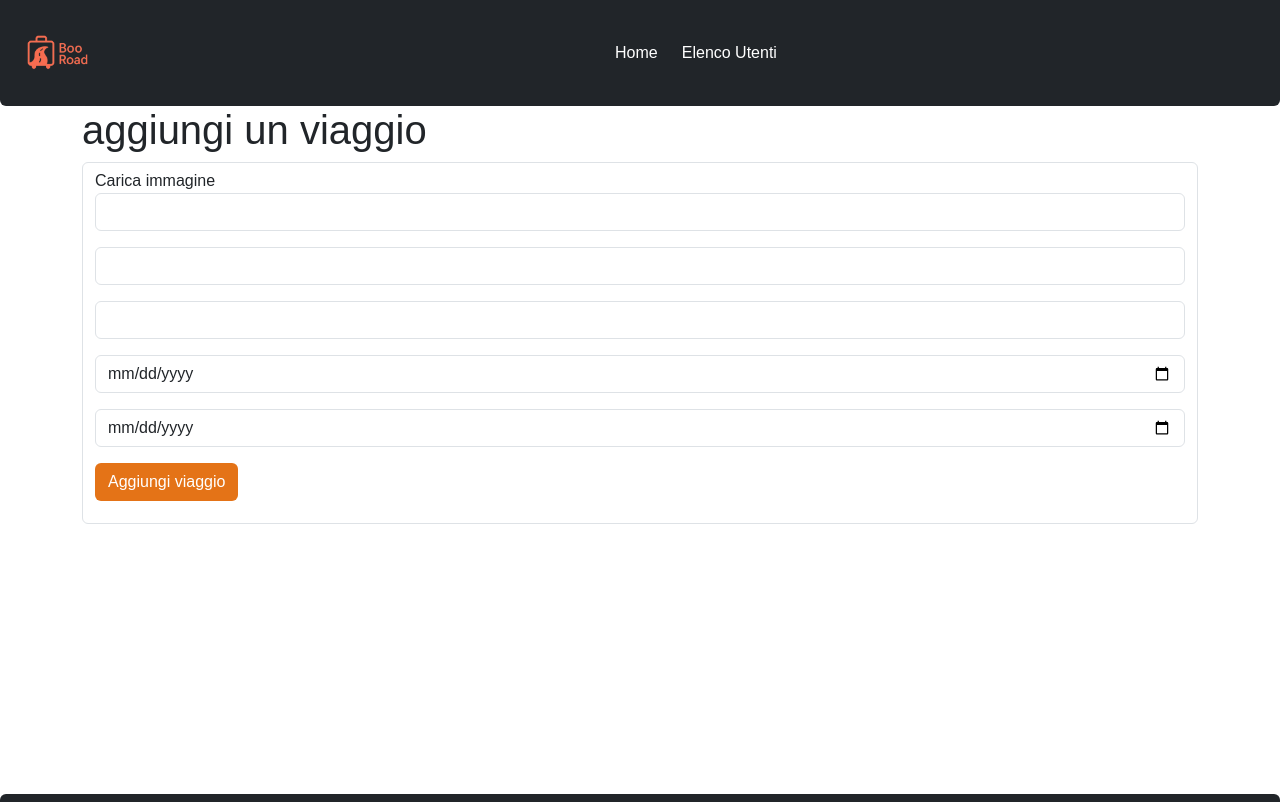
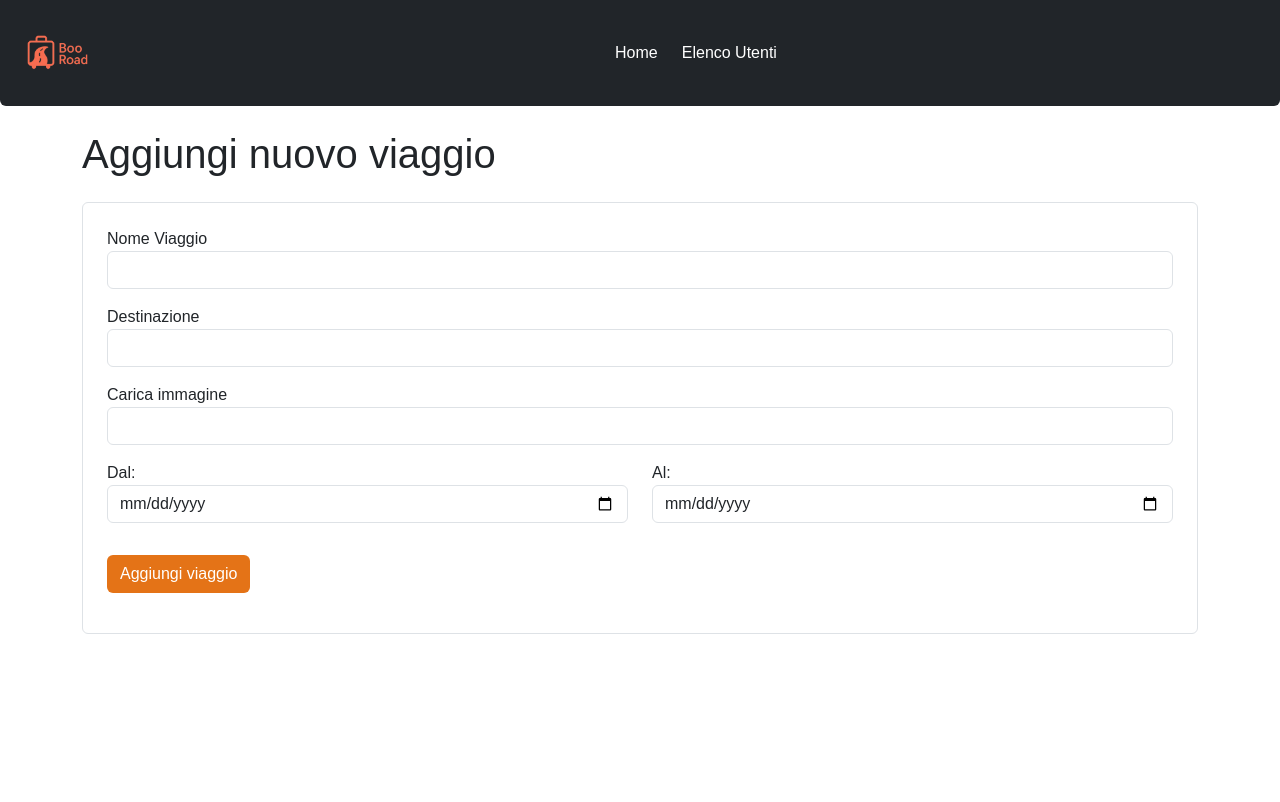
Before and after one commit to mattiacoli/BooRoad, a React (Vite) app: page /addtrip in a window 1280 px wide. Shown: the top 802 px of the page. Built offline with nearby package versions, Linux system fonts and the light colour scheme.

Commit message:
Improve AddTrip form layout and styling; update Home component for better trip navigation

```diff
--- a/src/pages/AddTrip.jsx
+++ b/src/pages/AddTrip.jsx
@@ -72,11 +72,29 @@ export default function AddTrip() {
   return (
     <>
       <div className="container">
-        <h1>aggiungi un viaggio</h1>
+        <h1 className="my-4">Aggiungi nuovo viaggio</h1>
 
-        <form onSubmit={(e) => { e.preventDefault(); handleSubmit() }} className="form-control" action="">
+        <form onSubmit={(e) => { e.preventDefault(); handleSubmit() }} className="form-control p-4" action="">
 
-          <label htmlFor="immagine"> Carica immagine</label>
+
+
+          <label htmlFor="nome mb-2"> Nome Viaggio</label>
+          <input
+            className="form-control mb-3"
+            name="nome"
+            type="text"
+            value={newTrip.nome}
+            onChange={(e) => handleChange(e.target.name, e.target.value)} required />
+
+
+          <label htmlFor="citta mb-2">Destinazione</label>
+          <input className="form-control mb-3"
+            name="città"
+            type="text"
+            value={newTrip.città}
+            onChange={(e) => handleChange(e.target.name, e.target.value)} required />
+
+          <label htmlFor="immagine mb-2"> Carica immagine</label>
           <input
             className="form-control mb-3"
             name="immagine"
@@ -84,32 +102,29 @@ export default function AddTrip() {
             value={newTrip.immagine}
             onChange={(e) => handleChange(e.target.name, e.target.value)} required />
 
-          <input
-            className="form-control mb-3"
-            name="nome"
-            type="text"
-            value={newTrip.nome}
-            onChange={(e) => handleChange(e.target.name, e.target.value)} required />
-
-          <input className="form-control mb-3"
-            name="città"
-            type="text"
-            value={newTrip.città}
-            onChange={(e) => handleChange(e.target.name, e.target.value)} required />
-
+          <div className="row row-cols-2">
+            <div className="col">
+              <label htmlFor="dataInizio">Dal:</label>
               <input
                 className="form-control mb-3"
                 name="dataInizio"
                 type="date"
                 value={newTrip.dataInizio}
                 onChange={(e) => handleChange(e.target.name, e.target.value)} required />
+            </div>
 
+            <div className="col">
+              <label htmlFor="dataFine">Al:</label>
               <input className="form-control mb-3"
                 name="dataFine"
                 type="date"
                 value={newTrip.dataFine} onChange={(e) => handleChange(e.target.name, e.target.value)} required />
+            </div>
+          </div>
 
-          <button className="btn mb-3">Aggiungi viaggio</button>
+
+
+          <button className="btn my-3">Aggiungi viaggio</button>
 
           <div className={message.state == 'success' ? 'text-success' : 'text-danger'}>
             <span>{message.state}</span>
--- a/src/pages/Home.jsx
+++ b/src/pages/Home.jsx
@@ -21,10 +21,14 @@ export default function Home() {
       </div>
 
       <div className="container">
+
+        {/* add new trip */}
         <Link to='/addtrip'>
           <button className='btn  my-4'>+ Nuovo Viaggio</button>
         </Link>
 
+
+        {/* travel card */}
         <div className="row row-cols-1 row-cols-md-3 g-4">
           {data.map(gita => (
             <TravelCard
```
Lines whose indentation alone changed are shown as unchanged.
